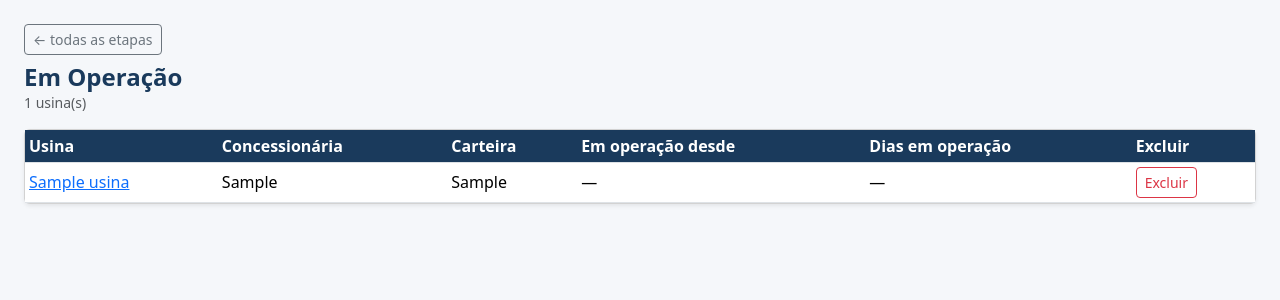
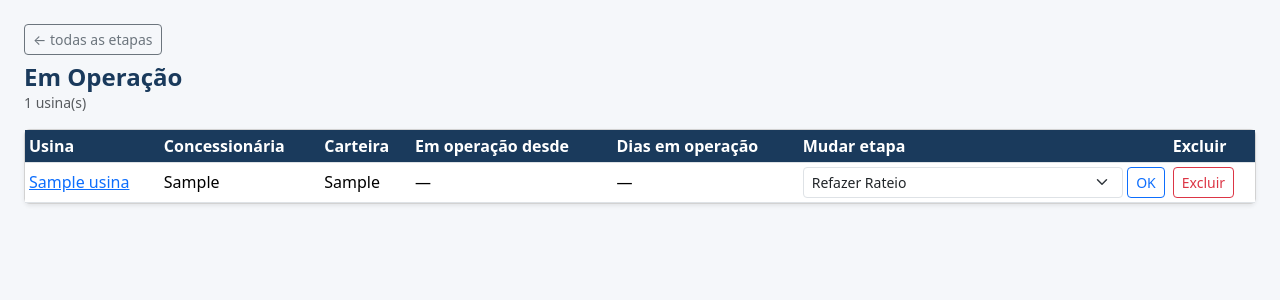
Before and after one commit to Relicetti/claude-code-workspace, a Flask app: page /operacao in a window 1280 px wide. Shown: the part 56-356 px from the top of the page. Run offline with Flask 3, Linux system fonts and the light colour scheme; the visitor is signed in with stand-in values (Sample User, id 1); tables that the repository leaves empty hold one stand-in row (values such as "Sample post"); some libraries are stand-ins or nearby versions.

Commit message:
feat(fup-operacoes): mudar etapa direto na lista "Em Operação"
A lista de usinas em operação não tinha como reabrir pro pipeline
sem entrar em cada usina individualmente. Agora cada linha tem o
mesmo dropdown de "reabrir pro pipeline" (Refazer Rateio, Consumo
de Saldo Acumulado, Rescisão) que já existia na página da usina.

Co-Authored-By: Claude Sonnet 5 <noreply@anthropic.com>

```diff
--- a/fup-operacoes/app.py
+++ b/fup-operacoes/app.py
@@ -321,7 +321,7 @@ def ver_operacao():
         u["data_operacao"] = datas_operacao.get(u["id"])
         u["dias_em_operacao"] = _dias_desde(u["data_operacao"], hoje)
 
-    return render_template("operacao.html", usinas=usinas)
+    return render_template("operacao.html", usinas=usinas, fluxo_desde_operacao=db.FLUXO_DESDE_OPERACAO)
 
 
 @app.route("/rescindidas")
--- a/fup-operacoes/templates/operacao.html
+++ b/fup-operacoes/templates/operacao.html
@@ -18,6 +18,7 @@
           <th>Carteira</th>
           <th>Em operação desde</th>
           <th>Dias em operação</th>
+          <th data-nosort>Mudar etapa</th>
           {% if usuario_admin %}<th data-nosort>Excluir</th>{% endif %}
         </tr>
       </thead>
@@ -29,6 +30,16 @@
           <td>{{ u.dono_carteira }}</td>
           <td>{{ u.data_operacao or '—' }}</td>
           <td>{{ u.dias_em_operacao if u.dias_em_operacao is not none else '—' }}</td>
+          <td style="min-width: 220px;">
+            <form action="{{ url_for('reabrir_pipeline', usina_id=u.id) }}" method="post" class="d-flex gap-1">
+              <select name="nova_etapa" class="form-select form-select-sm">
+                {% for e in fluxo_desde_operacao %}
+                  <option value="{{ e }}">{{ e }}</option>
+                {% endfor %}
+              </select>
+              <button type="submit" class="btn btn-sm btn-outline-primary">OK</button>
+            </form>
+          </td>
           {% if usuario_admin %}
           <td>
             <form action="{{ url_for('excluir_usina', usina_id=u.id) }}" method="post"
@@ -39,7 +50,7 @@
           {% endif %}
         </tr>
         {% else %}
-        <tr><td colspan="6" class="text-center text-muted py-4">Nenhuma usina em operação ainda.</td></tr>
+        <tr><td colspan="7" class="text-center text-muted py-4">Nenhuma usina em operação ainda.</td></tr>
         {% endfor %}
       </tbody>
     </table>
```
